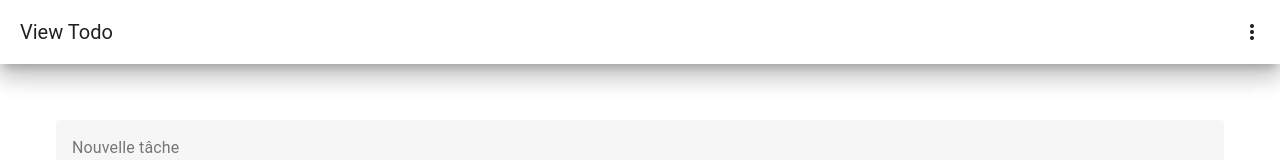
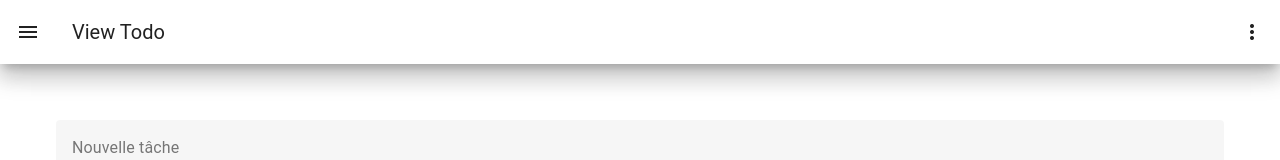
Before and after one commit to spitzerl/ViewTodo, a Vue app: page / in a window 1280 px wide. Shown: the top 160 px of the page. Built offline with nearby package versions, Linux system fonts and the light colour scheme.

Commit message:
adding prepend button to navbar

```diff
--- a/package.json
+++ b/package.json
@@ -8,7 +8,7 @@
         "format": "prettier --write \"src/**/*.{js,vue,html,css,scss}\""
     },
     "dependencies": {
-        "@mdi/font": "7.0.96",
+        "@mdi/font": "^7.0.96",
         "roboto-fontface": "*",
         "vue": "^3.4.0",
         "vuetify": "^3.5.0"
--- a/src/components/Navbar.vue
+++ b/src/components/Navbar.vue
@@ -1,8 +1,8 @@
 <template>
     <v-app-bar :elevation="14">
-        <!-- <template v-slot:prepend>
-      <v-app-bar-nav-icon></v-app-bar-nav-icon>
-    </template> -->
+        <template v-slot:prepend>
+            <v-app-bar-nav-icon></v-app-bar-nav-icon>
+        </template>
 
         <v-app-bar-title>View Todo</v-app-bar-title>
 
```
Also changed, not shown: 1 other file (tests, documents, lock files or other folders).
